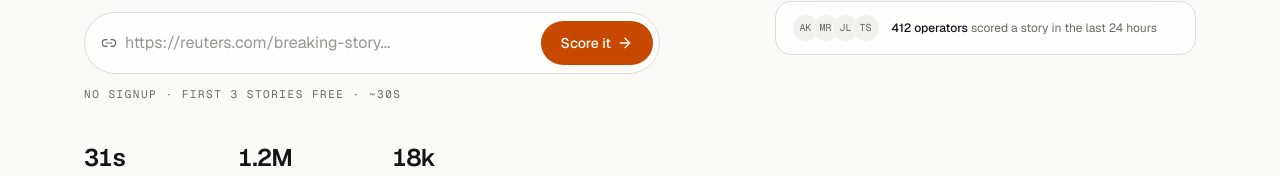
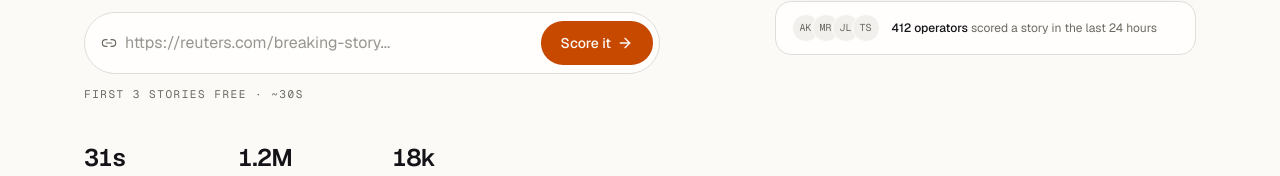
Before and after one commit to parththirwani/Newshog, a Next.js app in the folder apps/web/: page / in a window 1280 px wide. Shown: the part 718-894 px from the top of the page. Built offline with nearby package versions, Linux system fonts and the light colour scheme; no server answers.

Commit message:
landing page changes

```diff
--- a/apps/web/src/components/landing/LiveExample.tsx
+++ b/apps/web/src/components/landing/LiveExample.tsx
@@ -129,7 +129,7 @@ export function LiveExample() {
                     <div className="rounded-xl border border-border bg-secondary/50 p-5 font-mono text-[13px] leading-relaxed whitespace-pre-line text-foreground/85">
                       {`Subject: cost data on the SMB compliance bill (we have numbers)
 
-Dana — saw your committee piece. We process payroll for 4,100 small
+Dana saw your committee piece. We process payroll for 4,100 small
 businesses, so we can tell you what the 30-day window actually costs:
 $1,840 median per business, and 61% won't make the deadline.
 
--- a/apps/web/src/components/landing/UrlInput.tsx
+++ b/apps/web/src/components/landing/UrlInput.tsx
@@ -80,7 +80,7 @@ export function UrlInput({
           )}
         </button>
       </div>
-      <p className="mt-3 label-mono">No signup &middot; First 3 stories free &middot; ~30s</p>
+      <p className="mt-3 label-mono">First 3 stories free &middot; ~30s</p>
     </form>
   );
 }
```
